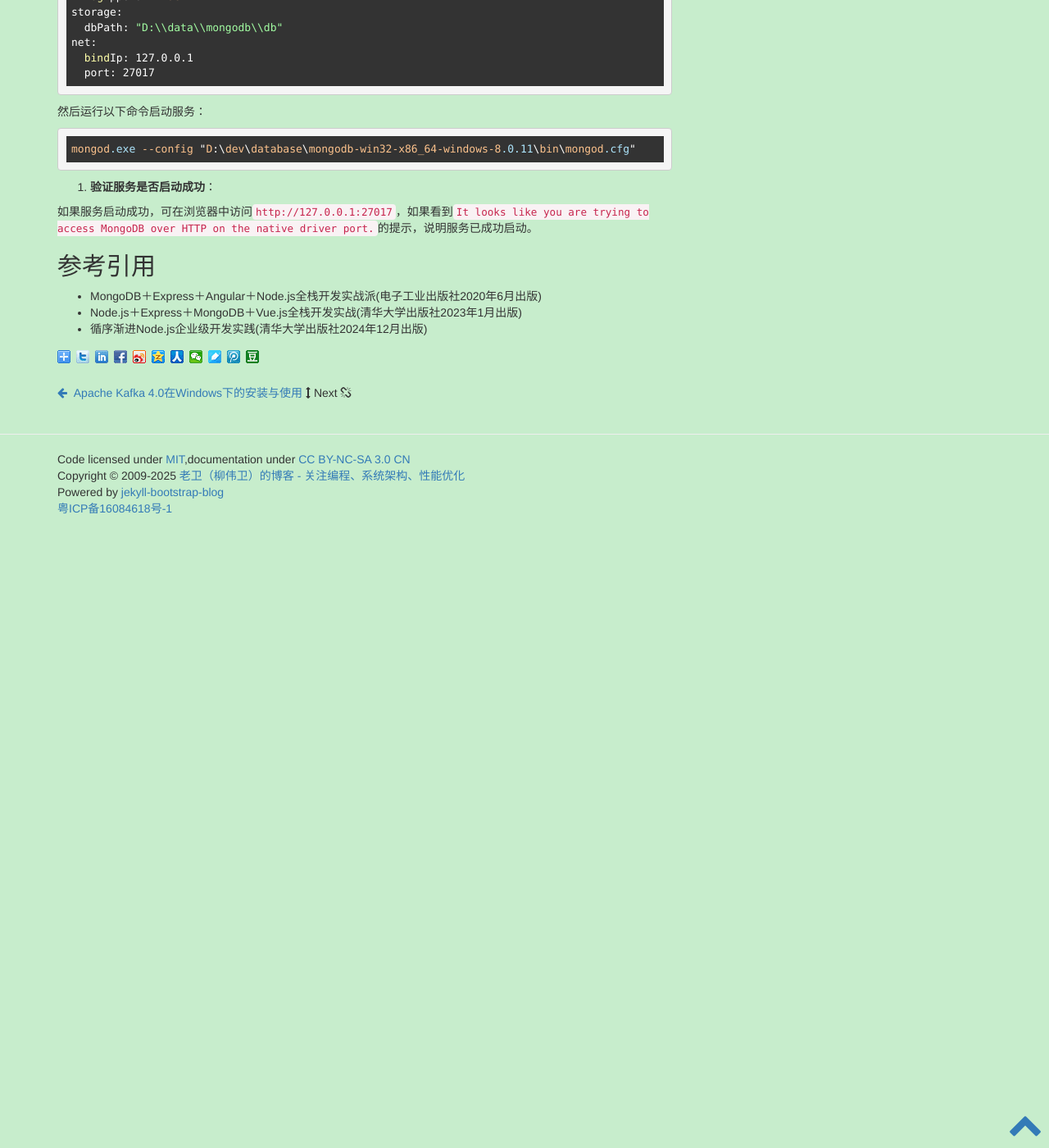
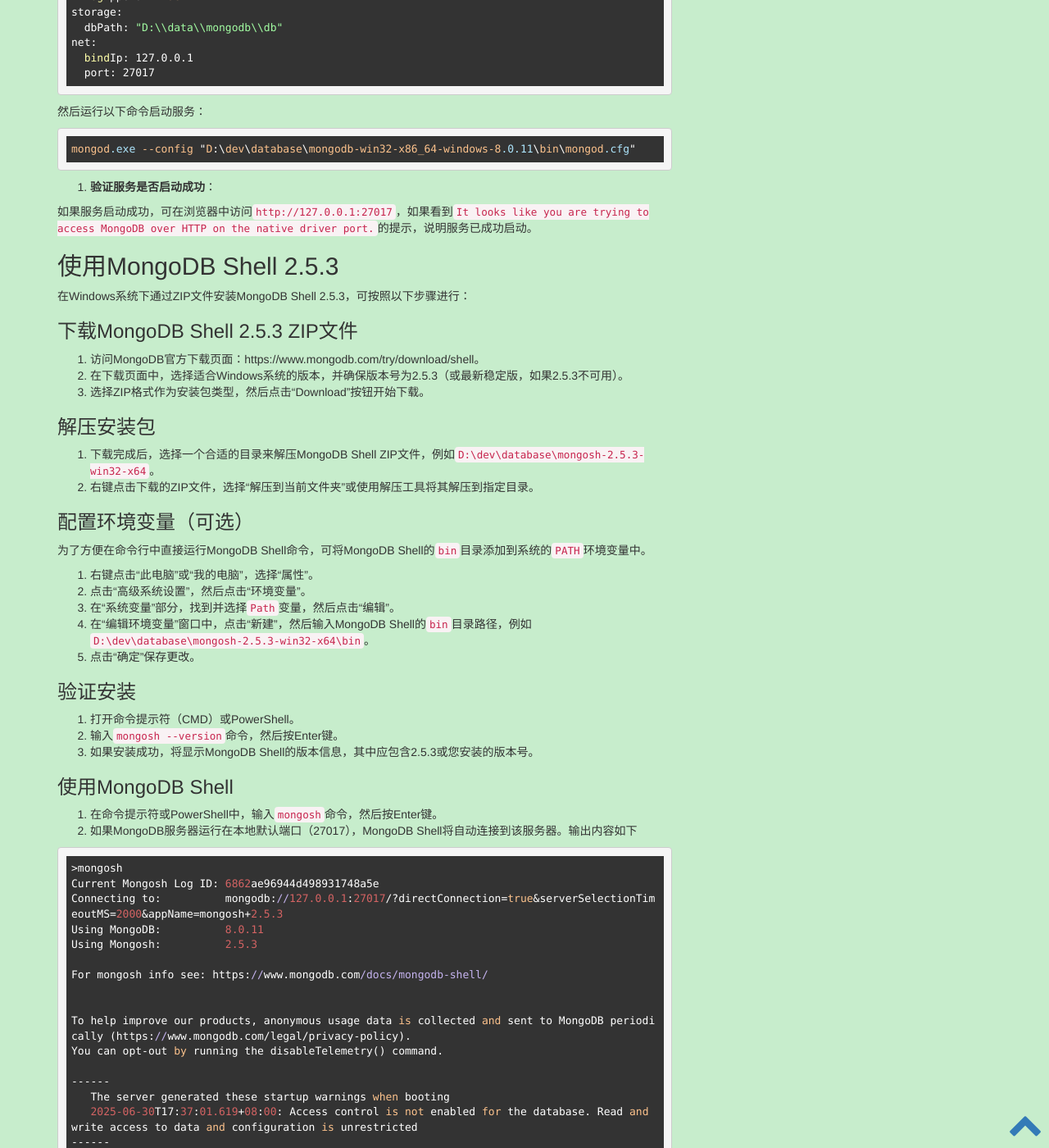
Before and after one commit to waylau/waylau.github.io, a Jekyll site: the page built from _posts/2025-07-02-windows-install-mongodb-community-server-8-with-zip.md, in a window 1280 px wide and 1400 px high, scrolled down 1185 px. Shown: the whole window at 82% size. Built offline with Jekyll 4.4.1, drawn with Linux system fonts in a browser that asks for light colours; comment, search, counter and statistics services are not loaded; before the commit the page ends 1815 px from its top, so only the background shows below that; some of the changed text lies outside the part shown.

Commit message:
fix：更新

````diff
--- a/_posts/2025-07-02-windows-install-mongodb-community-server-8-with-zip.md
+++ b/_posts/2025-07-02-windows-install-mongodb-community-server-8-with-zip.md
@@ -85,6 +85,110 @@
 如果服务启动成功，可在浏览器中访问`http://127.0.0.1:27017`，如果看到`It looks like you are trying to access MongoDB over HTTP on the native driver port.`的提示，说明服务已成功启动。
 
 
+## 使用MongoDB Shell 2.5.3
+
+在Windows系统下通过ZIP文件安装MongoDB Shell 2.5.3，可按照以下步骤进行：
+
+### 下载MongoDB Shell 2.5.3 ZIP文件
+
+1. 访问MongoDB官方下载页面：https://www.mongodb.com/try/download/shell。
+2. 在下载页面中，选择适合Windows系统的版本，并确保版本号为2.5.3（或最新稳定版，如果2.5.3不可用）。
+3. 选择ZIP格式作为安装包类型，然后点击“Download”按钮开始下载。
+
+### 解压安装包
+
+1. 下载完成后，选择一个合适的目录来解压MongoDB Shell ZIP文件，例如`D:\dev\database\mongosh-2.5.3-win32-x64`。
+2. 右键点击下载的ZIP文件，选择“解压到当前文件夹”或使用解压工具将其解压到指定目录。
+
+### 配置环境变量（可选）
+
+为了方便在命令行中直接运行MongoDB Shell命令，可将MongoDB Shell的`bin`目录添加到系统的`PATH`环境变量中。
+
+1. 右键点击“此电脑”或“我的电脑”，选择“属性”。
+2. 点击“高级系统设置”，然后点击“环境变量”。
+3. 在“系统变量”部分，找到并选择`Path`变量，然后点击“编辑”。
+4. 在“编辑环境变量”窗口中，点击“新建”，然后输入MongoDB Shell的`bin`目录路径，例如`D:\dev\database\mongosh-2.5.3-win32-x64\bin`。
+5. 点击“确定”保存更改。
+
+### 验证安装
+
+1. 打开命令提示符（CMD）或PowerShell。
+2. 输入`mongosh --version`命令，然后按Enter键。
+3. 如果安装成功，将显示MongoDB Shell的版本信息，其中应包含2.5.3或您安装的版本号。
+
+### 使用MongoDB Shell
+
+1. 在命令提示符或PowerShell中，输入`mongosh`命令，然后按Enter键。
+2. 如果MongoDB服务器运行在本地默认端口（27017），MongoDB Shell将自动连接到该服务器。输出内容如下
+
+```
+>mongosh
+Current Mongosh Log ID: 6862ae96944d498931748a5e
+Connecting to:          mongodb://127.0.0.1:27017/?directConnection=true&serverSelectionTimeoutMS=2000&appName=mongosh+2.5.3
+Using MongoDB:          8.0.11
+Using Mongosh:          2.5.3
+
+For mongosh info see: https://www.mongodb.com/docs/mongodb-shell/
+
+
+To help improve our products, anonymous usage data is collected and sent to MongoDB periodically (https://www.mongodb.com/legal/privacy-policy).
+You can opt-out by running the disableTelemetry() command.
+
+------
+   The server generated these startup warnings when booting
+   2025-06-30T17:37:01.619+08:00: Access control is not enabled for the database. Read and write access to data and configuration is unrestricted
+------
+
+test>
+```
+
+连接成功后，可以执行各种MongoDB数据库操作。
+
+
+#### 显示已有的数据库
+
+
+
+
+
+使用“db”命令，可以显示当前使用的数据库：
+
+
+```
+test> db
+test
+```
+
+在MongoDB新建时，默认会有一个test数据库。
+
+
+
+使用“show dbs”命令，可以显示已有的数据库：
+
+```
+test> show dbs
+admin   40.00 KiB
+config  12.00 KiB
+local   40.00 KiB
+```
+
+#### 创建、使用数据库
+
+
+“use”命令有两个作用：
+
+* 切换到指定的数据库；
+* 在数据库不存在时，创建数据库。
+
+因此，可以通过下面的命令来创建并使用数据库：
+
+
+```
+test> use rednote
+switched to db rednote
+rednote>
+```
+
 
 ## 参考引用
 
````
